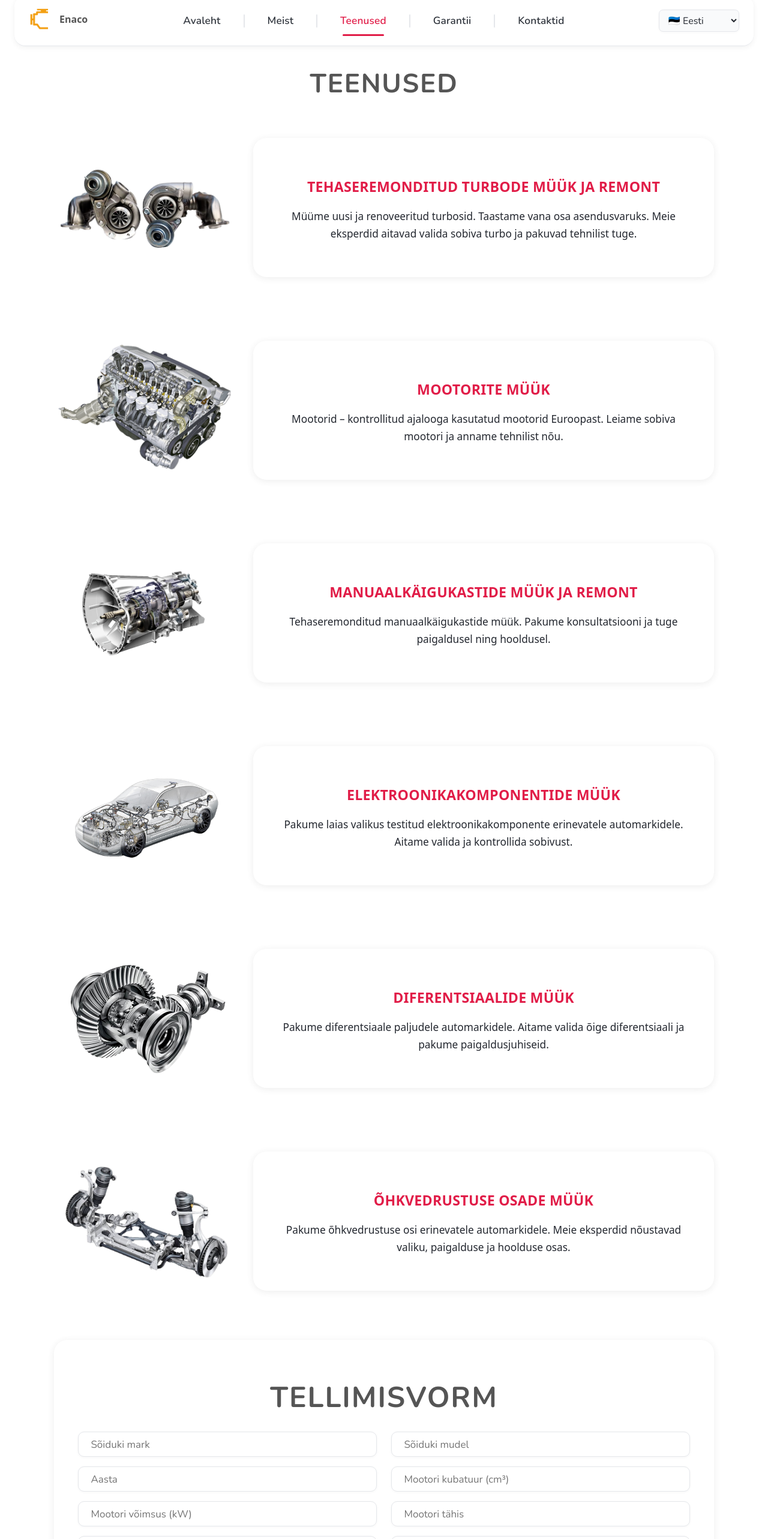
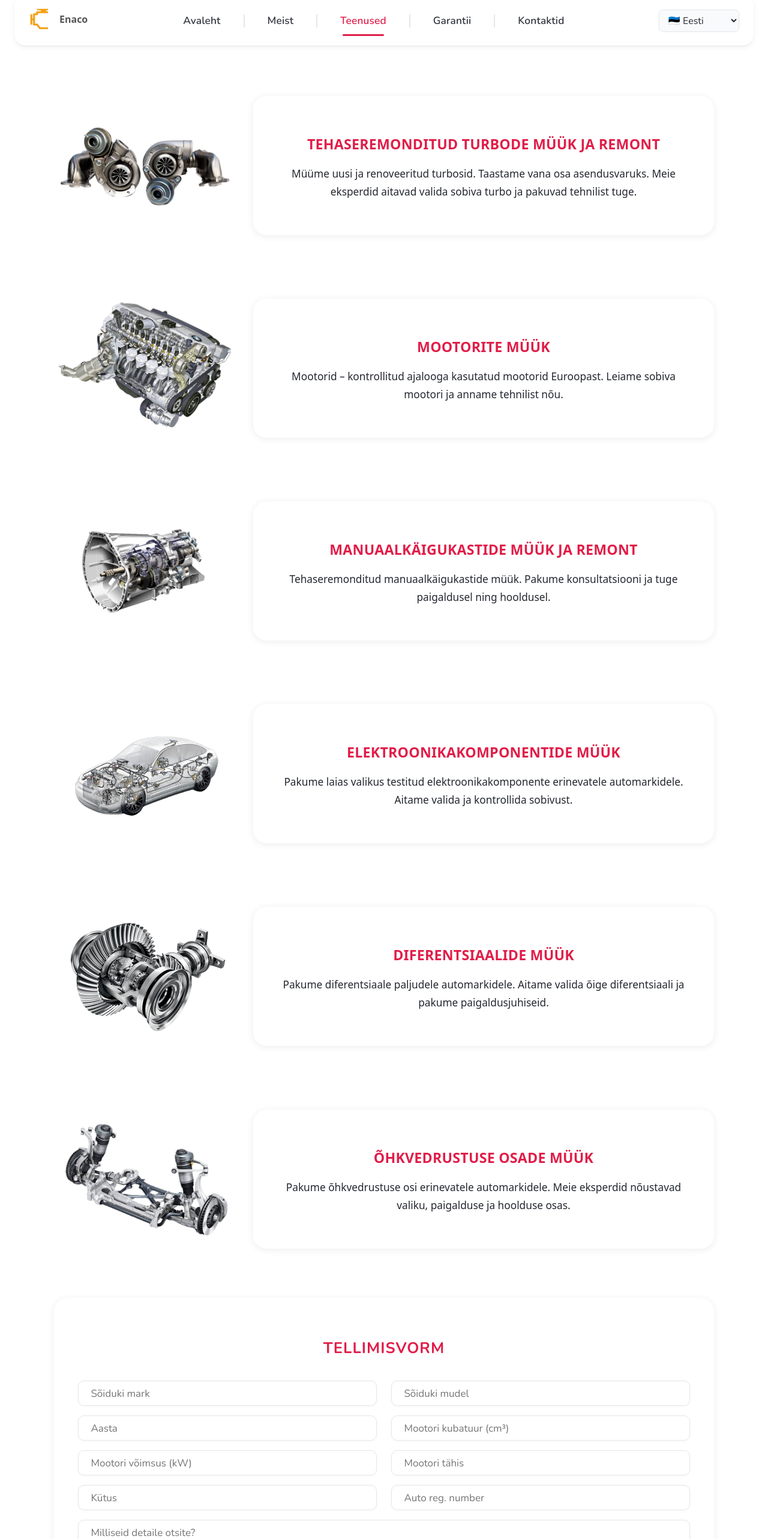
Before and after one commit to TigerTimofey/enaco-web, a React (Vite) app: page /teenused in a window 1280 px wide. Shown: the top 2566 px of the page at 60% size. Built offline with nearby package versions, Linux system fonts and the light colour scheme.

Commit message:
Refactor About, Contacts, Guarantees, and Services components; update styles for improved layout and spacing, enhance readability, and remove unused imports.

```diff
--- a/src/components/About/About-styles.js
+++ b/src/components/About/About-styles.js
@@ -13,16 +13,18 @@ export const headerTitle = {
   fontWeight: 800,
   color: '#555555',
   letterSpacing: '0.04em',
-  margin: 0,
+
   textAlign: 'center',
   textTransform: 'uppercase',
   fontFamily: "'Nunito', 'Poppins', 'Inter', system-ui, sans-serif"
+
 };
 
 // About styles (empty for now)
 export const aboutContainer = {
+
   maxWidth: 900,
-  margin: '48px auto 64px auto',
+  margin: '94px auto 64px auto',
   background: '#fff',
   borderRadius: 18,
   boxShadow: '0 2px 12px 0 rgba(60,60,60,0.09)',
--- a/src/components/About/About.jsx
+++ b/src/components/About/About.jsx
@@ -1,4 +1,4 @@
-import { navbarLabels, homeLabels } from '../translations/navbar-languages.js';
+import { homeLabels } from '../translations/navbar-languages.js';
 import * as aboutStyles from './About-styles.js';
 import { useNavigate } from 'react-router-dom';
 
@@ -8,12 +8,7 @@ function About({ lang }) {
 
   return (
     <div>
-      {/* Page name header */}
-      <div style={aboutStyles.headerOuter}>
-        <h1 style={aboutStyles.headerTitle}>
-          {navbarLabels[lang].about}
-        </h1>
-      </div>
+
       <div style={aboutStyles.aboutContainer}>
         <div style={aboutStyles.logoTitleRow} className="about-logo-title-row">
           <img src="/logo.svg" alt="Enaco Group OÜ" style={aboutStyles.aboutLogo} className="about-logo" />
@@ -22,6 +17,7 @@ function About({ lang }) {
               {t.title}
             </h1>
             <h2 style={aboutStyles.aboutSubtitle}>
+
               <br />
               {t.specialization}
             </h2>
--- a/src/components/Contacts/Contacts-styles.js
+++ b/src/components/Contacts/Contacts-styles.js
@@ -24,6 +24,7 @@ export const contactHeaderTitle = {
 export const contactsGrid = {
   display: 'grid',
   gridTemplateColumns: '4fr 8fr',
+  marginTop: 94,
   maxWidth: 1200,
   background: 'transparent',
   gap: 90,
--- a/src/components/Contacts/Contacts.jsx
+++ b/src/components/Contacts/Contacts.jsx
@@ -74,12 +74,6 @@ function Contacts({ lang }) {
 
   return (
     <div>
-      {/* Centered CONTACT section on top */}
-      <div style={contactStyles.contactHeaderOuter}>
-        <h1 style={contactStyles.contactHeaderTitle}>
-          {labels.title}
-        </h1>
-      </div>
 
       <div
         className="contacts-grid"
--- a/src/components/Guarantees/Guarantees-styles.js
+++ b/src/components/Guarantees/Guarantees-styles.js
@@ -26,6 +26,7 @@ export const gridStyle = {
   gap: '36px',
   maxWidth: 1100,
   padding: '0 1.5rem',
+  marginTop: 94,
 };
 
 export const cardStyle = {
--- a/src/components/Guarantees/Guarantees.jsx
+++ b/src/components/Guarantees/Guarantees.jsx
@@ -55,11 +55,7 @@ function Guarantees({ lang }) {
 
   return (
     <div>
-      <div style={guaranteeStyles.pageHeaderOuter}>
-        <h1 style={guaranteeStyles.pageHeaderTitle}>
-          {t.warranty.title}
-        </h1>
-      </div>
+
       <div className="guarantees-grid" style={guaranteeStyles.gridStyle}>
         <div style={guaranteeStyles.cardStyle}>
           <div style={guaranteeStyles.cardTitleStyle}>
--- a/src/components/Services/Services-styles.js
+++ b/src/components/Services/Services-styles.js
@@ -23,6 +23,7 @@ export const productSectionStyle = {
   display: 'flex',
   flexDirection: 'column',
   alignItems: 'center',
+  marginTop: 94,
   width: '100%',
 };
 
@@ -248,15 +249,16 @@ export const formSubmitBtnAnimatedHoverStyle = `
 `;
 
 export const orderFormTitleStyle = {
-  fontSize: '3em',
+  fontSize: '1.6em',
   fontWeight: 800,
-  color: '#555555',
+  color: ' #e11d48',
   letterSpacing: '0.04em',
   margin: 0,
   textAlign: 'center',
   textTransform: 'uppercase',
   fontFamily: "'Nunito', 'Poppins', 'Inter', system-ui, sans-serif",
   padding: 30,
+  marginBottom: 10,
   marginTop: 0,
 };
 
--- a/src/components/Services/Services.jsx
+++ b/src/components/Services/Services.jsx
@@ -1,4 +1,4 @@
-import { navbarLabels, homeLabels, formLabels } from '../translations/navbar-languages.js';
+import {  homeLabels, formLabels } from '../translations/navbar-languages.js';
 import { businessProducts } from '../utils/bussines-services/bussines-services.js';
 import * as servicesStyles from './Services-styles.js';
 import { orderFormTitleStyle, contactBtnGroupStyle, contactBtnStyle, formSubmitBtnAnimatedClass, formSubmitBtnAnimatedHoverStyle } from './Services-styles.js';
@@ -37,11 +37,7 @@ function Services({ lang, selectedProductId }) {
 
   return (
     <div>
-      <div style={servicesStyles.servicesHeaderOuter}>
-        <h1 style={servicesStyles.servicesHeaderTitle}>
-          {navbarLabels[lang].services}
-        </h1>
-      </div>
+
       <section style={servicesStyles.productSectionStyle}>
         <div style={servicesStyles.productSectionInnerStyle}>
           <div style={servicesStyles.productCardsContainerStyle}>
```
